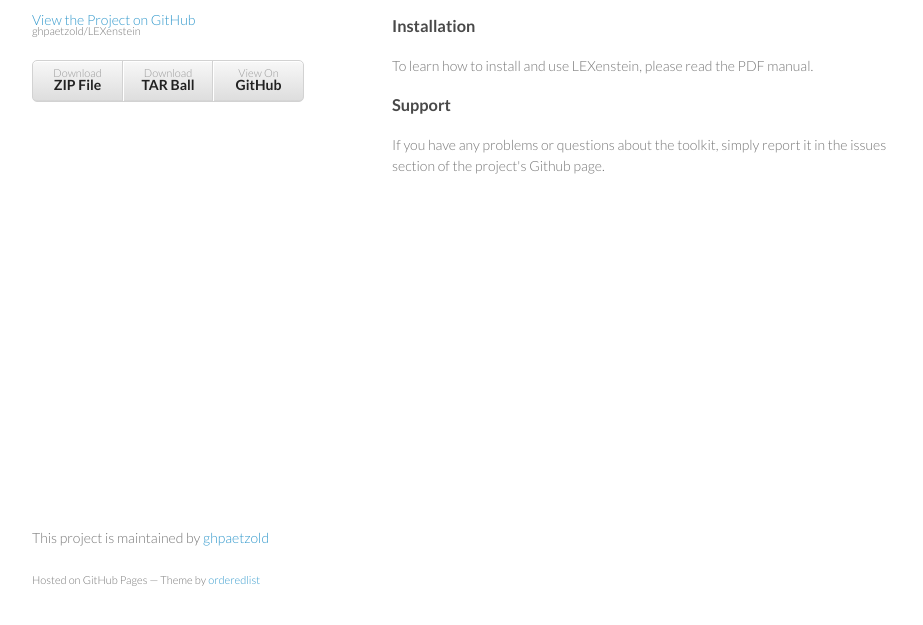
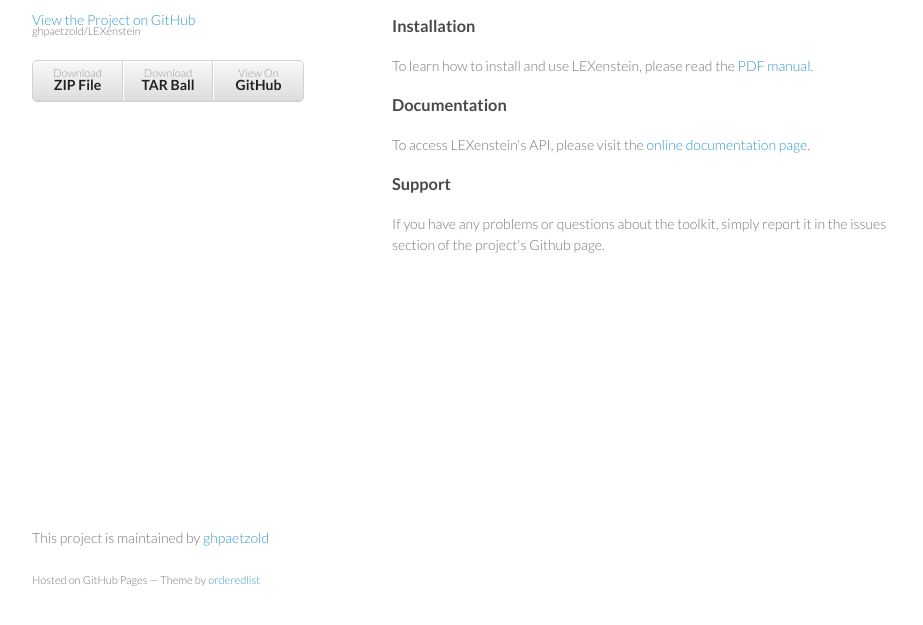
Before and after one commit to ghpaetzold/LEXenstein, a plain HTML site: page index.html in a window 1280 px wide. Shown: the part 141-766 px from the top of the page, without its empty margins (178-1101 px from the left). Drawn offline with Linux system fonts and the light colour scheme.

Commit message:
Create gh-pages branch via GitHub

```diff
--- a/index.html
+++ b/index.html
@@ -36,7 +36,12 @@
 <h3>
 <a id="installation" class="anchor" href="#installation" aria-hidden="true"><span class="octicon octicon-link"></span></a>Installation</h3>
 
-<p>To learn how to install and use LEXenstein, please read the PDF manual.</p>
+<p>To learn how to install and use LEXenstein, please read the <a href="https://github.com/ghpaetzold/LEXenstein/raw/master/manual/LEXenstein%20Manual.pdf">PDF manual</a>.</p>
+
+<h3>
+<a id="documentation" class="anchor" href="#documentation" aria-hidden="true"><span class="octicon octicon-link"></span></a>Documentation</h3>
+
+<p>To access LEXenstein's API, please visit the <a href="http://ghpaetzold.github.io/lexenstein/documentation/">online documentation page</a>.</p>
 
 <h3>
 <a id="support" class="anchor" href="#support" aria-hidden="true"><span class="octicon octicon-link"></span></a>Support</h3>
--- a/params.json
+++ b/params.json
@@ -1 +1 @@
-{"name":"LEXenstein","tagline":"A framework for Lexical Simplification.","body":"### Introduction\r\nLEXenstein is a framework for Lexical Simplification. It has several modules that allow for the user to create entire simplification systems.\r\n\r\n### Installation\r\nTo learn how to install and use LEXenstein, please read the PDF manual.\r\n\r\n### Support\r\nIf you have any problems or questions about the toolkit, simply report it in the issues section of the project's Github page.","google":"","note":"Don't delete this file! It's used internally to help with page regeneration."}
+{"name":"LEXenstein","tagline":"A framework for Lexical Simplification.","body":"### Introduction\r\nLEXenstein is a framework for Lexical Simplification. It has several modules that allow for the user to create entire simplification systems.\r\n\r\n### Installation\r\nTo learn how to install and use LEXenstein, please read the [PDF manual](https://github.com/ghpaetzold/LEXenstein/raw/master/manual/LEXenstein%20Manual.pdf).\r\n\r\n### Documentation\r\nTo access LEXenstein's API, please visit the [online documentation page](http://ghpaetzold.github.io/lexenstein/documentation/).\r\n\r\n### Support\r\nIf you have any problems or questions about the toolkit, simply report it in the issues section of the project's Github page.","google":"","note":"Don't delete this file! It's used internally to help with page regeneration."}
```
Also changed, not shown: stylesheets/styles.css (line endings or trailing spaces).
